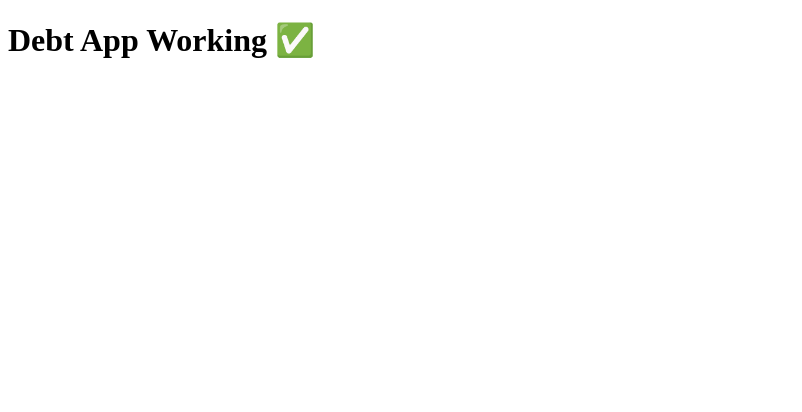
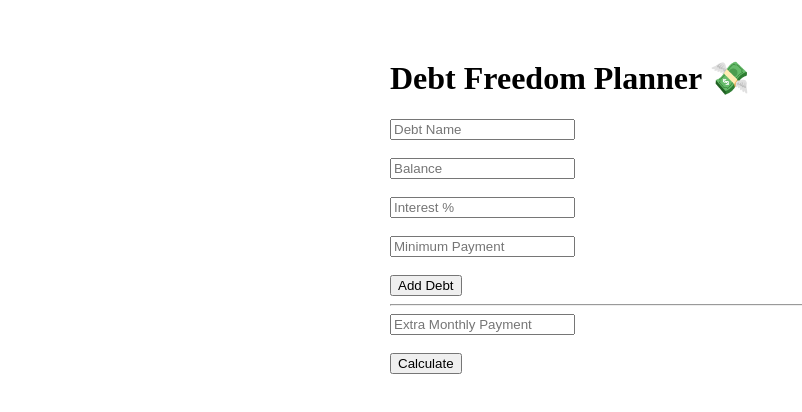
Before and after one commit to diehardbroncosfan303-rgb/debt-app, a Next.js app: page / in a window 1280 px wide. Shown: the top 412 px of the page, without its empty margins (0-802 px from the left). Built offline with nearby package versions, Linux system fonts and the light colour scheme.

Commit message:
Update page.js

```diff
--- a/app/page.js
+++ b/app/page.js
@@ -1,7 +1,88 @@
+"use client";
+import { useState } from "react";
+
 export default function Page() {
+  const [debts, setDebts] = useState([]);
+  const [name, setName] = useState("");
+  const [balance, setBalance] = useState("");
+  const [interest, setInterest] = useState("");
+  const [minimum, setMinimum] = useState("");
+  const [extra, setExtra] = useState("");
+  const [result, setResult] = useState(null);
+
+  const addDebt = () => {
+    if (!name || !balance || !interest || !minimum) return;
+
+    setDebts([
+      ...debts,
+      {
+        name,
+        balance: parseFloat(balance),
+        interest: parseFloat(interest),
+        minimum: parseFloat(minimum),
+      },
+    ]);
+
+    setName("");
+    setBalance("");
+    setInterest("");
+    setMinimum("");
+  };
+
+  const calculate = () => {
+    let sorted = [...debts].sort((a, b) => a.balance - b.balance);
+    let month = 0;
+    let totalInterest = 0;
+
+    while (sorted.some((d) => d.balance > 0) && month < 600) {
+      month++;
+      let extraPay = parseFloat(extra) || 0;
+
+      for (let d of sorted) {
+        if (d.balance <= 0) continue;
+
+        let rate = d.interest / 100 / 12;
+        let interest = d.balance * rate;
+        totalInterest += interest;
+        d.balance += interest;
+
+        let payment = d.minimum;
+        let target = sorted.find((x) => x.balance > 0);
+
+        if (d === target) payment += extraPay;
+
+        payment = Math.min(payment, d.balance);
+        d.balance -= payment;
+      }
+    }
+
+    setResult({ month, totalInterest });
+  };
+
   return (
-    <main>
-      <h1>Debt App Working ✅</h1>
+    <main style={{ padding: 30, maxWidth: 500, margin: "auto" }}>
+      <h1>Debt Freedom Planner 💸</h1>
+
+      <input placeholder="Debt Name" value={name} onChange={(e) => setName(e.target.value)} /><br /><br />
+      <input placeholder="Balance" value={balance} onChange={(e) => setBalance(e.target.value)} /><br /><br />
+      <input placeholder="Interest %" value={interest} onChange={(e) => setInterest(e.target.value)} /><br /><br />
+      <input placeholder="Minimum Payment" value={minimum} onChange={(e) => setMinimum(e.target.value)} /><br /><br />
+
+      <button onClick={addDebt}>Add Debt</button>
+
+      <hr />
+
+      <input placeholder="Extra Monthly Payment" value={extra} onChange={(e) => setExtra(e.target.value)} /><br /><br />
+
+      <button onClick={calculate}>Calculate</button>
+
+      {result && (
+        <div style={{ marginTop: 20 }}>
+          <h2>Results</h2>
+          <p>Debt free in {result.month} months</p>
+          <p>Total interest paid: ${result.totalInterest.toFixed(2)}</p>
+        </div>
+      )}
     </main>
   );
 }
```
